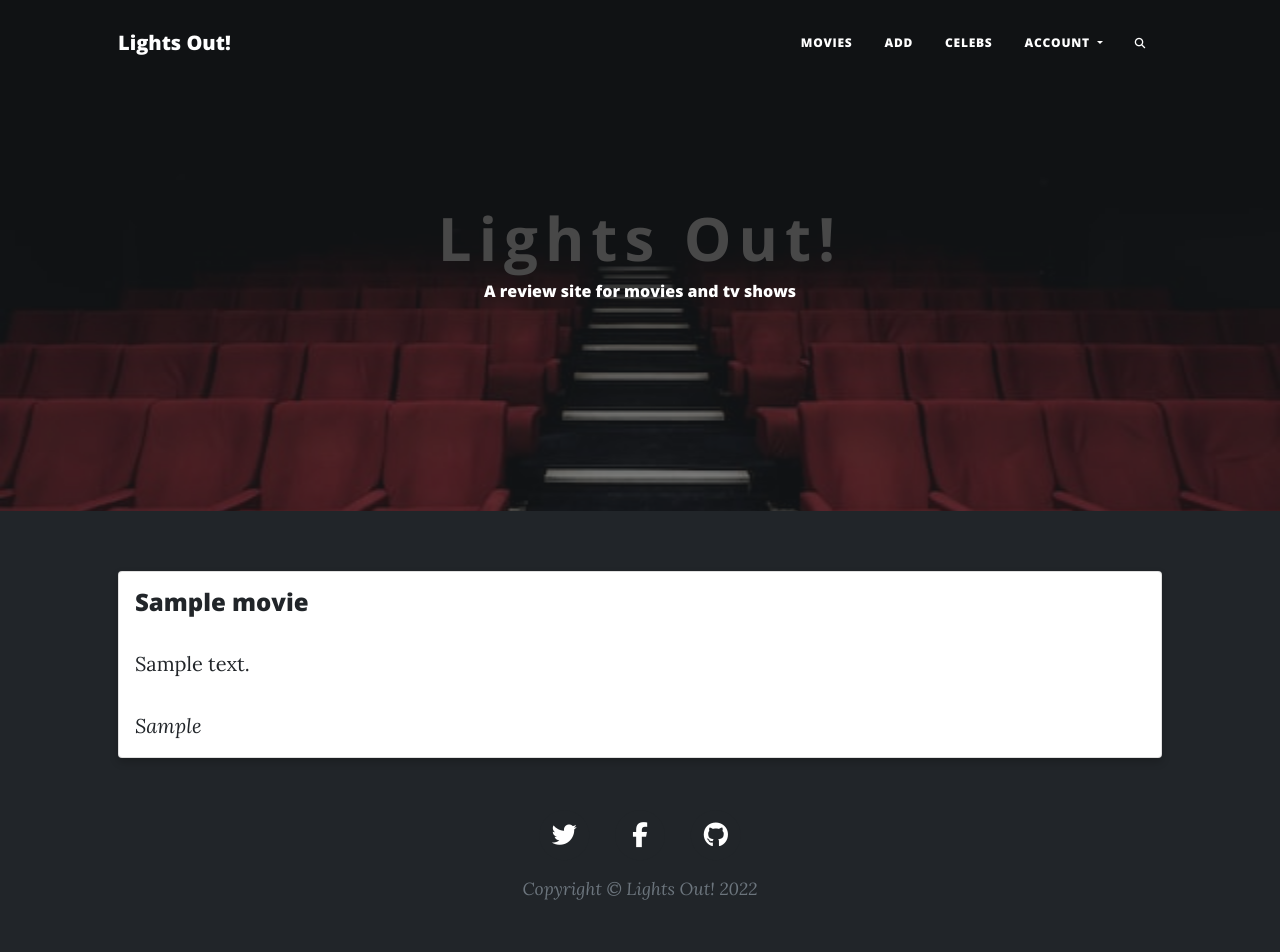
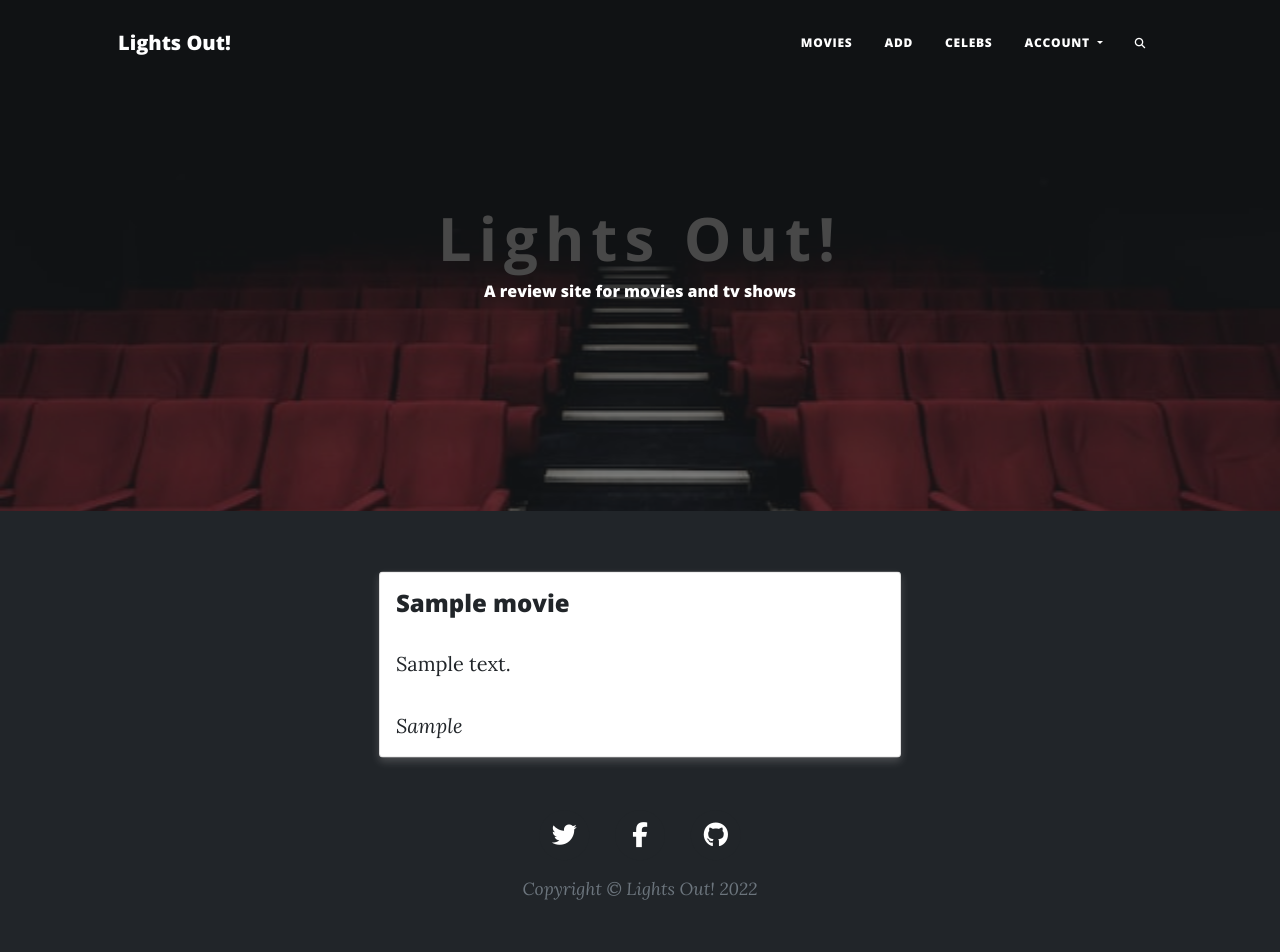
Before and after one commit to MaggieWalsh/QA---Project, a Flask app: page /1/ in a window 1280 px wide. Run offline with Flask 2, Linux system fonts and the light colour scheme; tables that the repository leaves empty hold one stand-in row (values such as "Sample post"); some libraries are stand-ins or nearby versions.

Commit message:
Fix css issue on card for movie

```diff
--- a/application/static/css/style.css
+++ b/application/static/css/style.css
@@ -5,13 +5,13 @@
 /* Card styling - https://www.w3schools.com/howto/howto_css_cards.asp */
 .card {
     /* Add shadows to create the "card" effect */
-    box-shadow: 0 4px 8px 0 rgba(0,0,0,0.2);
+    box-shadow: 0 4px 8px 0 rgba(245, 241, 241, 0.2);
     transition: 0.3s;
 }
 
 /* On mouse-over, add a deeper shadow */
 .card:hover {
-  box-shadow: 0 8px 16px 0 rgba(0,0,0,0.2);
+  box-shadow: 0 8px 16px 0 rgba(176, 175, 175, 0.857);
 }
 
 /* Add some padding inside the card container */
--- a/application/templates/movie.html
+++ b/application/templates/movie.html
@@ -1,7 +1,7 @@
 {% extends "base.html" %}
 {% block content %}
-<div class="card-deck">
-    <div class="card">
+<div class="card-deck w-50">
+    <div class="card top-50 translate-middle">
         <!-- <img src="{{ url_for('static', filename='assets/img/cinema.jpg') }}" class="card-img-top" alt="..."> -->
         <div class="card-body">
             <h4 class="card-title">{{ movie.title }}</h4>
```
